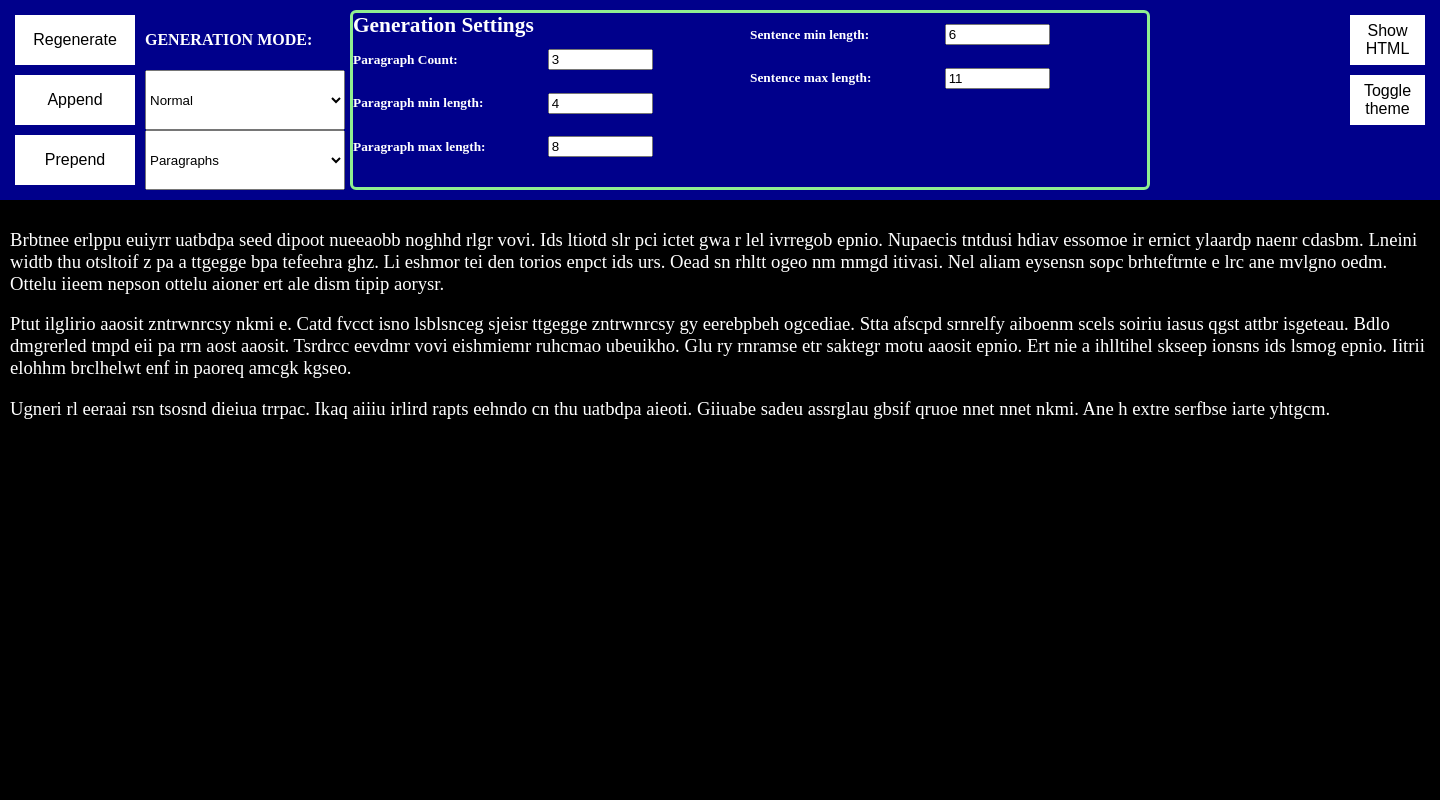
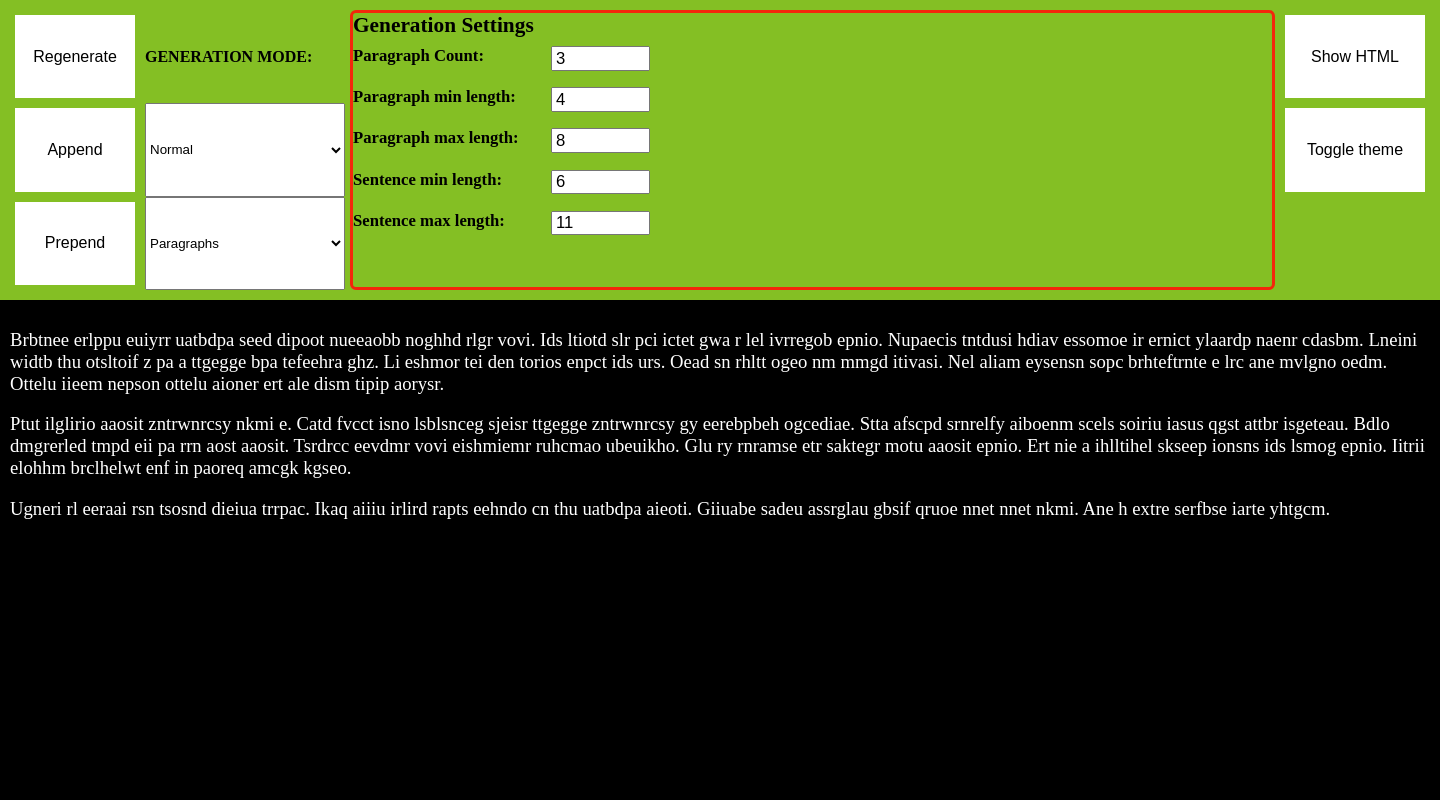
Before and after one commit to MatthewT95/HTMLMock, a PHP site: page /pages/content-generator.html in a window 1440 px wide. Run offline with PHP 8.4, Linux system fonts and the light colour scheme.

Commit message:
refactor: Update CSS styles for content generator UI to improve looks and responsiveness

```diff
--- a/styles/content-generator.css
+++ b/styles/content-generator.css
@@ -18,23 +18,23 @@ body {
 }
 
 #content.lightMode {
-    background-color: white;
+    background-color: #B0D0D3;
     color: black;
 }
 
 #interface {
     height: 200px;
     width: 100vw;
-    color: white;
+    color: black;
     box-sizing: border-box;
     font-size: 10pt;
-    background-color: darkblue;
+    background-color: #84BF24;
     display: grid;
-    grid-template-columns: 130px 200px 800px 1fr 150px;
+    grid-template-columns: 130px 200px 1fr 150px;
     grid-template-rows: repeat(3, 1fr);
     padding: 10px;
     column-gap: 5px;
-    font-weight: bold;
+    font-weight: bolder;
 }
 
 #interface #btnRegenerate,
@@ -61,12 +61,12 @@ body {
 }
 
 #interface #btnToggleFormat {
-    grid-column: 12/13;
+    grid-column: 4/5;
     grid-row: 1/2;
 }
 
 #interface #btnToggleTheme {
-    grid-column: 12/13;
+    grid-column: 4/5;
     grid-row: 2/3;
 }
 
@@ -117,25 +117,30 @@ body {
     display: flex;
     flex-direction: column;
     flex-wrap: wrap;
-    border: lightgreen 3px solid;
+    border: hsl(7, 91%, 50%) 3px solid;
     border-radius: 6px;
 }
 
 #interface .genSettingInput {
     width: 300px;
-    height: 25%;
+    height: 30%;
     display: none;
     flex-direction: row;
     align-items: center;
-    font-size: 100%;
 }
 
 #interface .genSettingInput>label {
     width: 66%;
+    height: 60%;
+    font-size: 1.25em;
 }
 #interface .genSettingInput>input
 {
     width: 33%;
+    height: 60%;
+    font-size: 1.25em;
+    box-sizing: border-box;
+    padding: 3px;
 }
 
 #interface #generationSettings>h2 {
@@ -205,11 +210,13 @@ body {
     background-color: white;
     border: white solid 5px;
     margin: 5px;
+    box-sizing: border-box;
 }
 
 #interface button:hover {
     background-color: black;
     color: white;
+    font-weight: bold;
 }
 
 .hidden {
@@ -243,3 +250,79 @@ td {
 #content .image-container img {
     margin: 20px;
 }
+
+@media (max-width: 1600px) {
+    #content {
+        height: calc(100vh - 300px);
+    }
+
+    #interface {
+        height: 300px;
+    }
+
+    #interface .genSettingInput {
+        width: 300px;
+        height: 15%;
+    }
+}
+
+@media (max-width: 1200px) {
+    #content {
+        font-size: 12pt;
+        width: 100vw;
+        margin: auto;
+        margin-top: none;
+        height: calc(100vh - 350px);
+    }
+
+    #interface {
+        height: 350px;
+        grid-template-rows: repeat(6,1fr);
+        grid-template-columns: 160px 1fr 150px;
+    }
+
+    #interface #generationSettings {
+        grid-row: 1/7;
+        grid-column: 2/3;
+    }
+
+    #interface :is(#btnToggleFormat,#btnToggleTheme) {
+        grid-column: 3/4;
+    }
+
+    #interface .genSettingInput {
+        width: 300px;
+        height: 12%;
+    }
+
+    #interface #btnRegenerate {
+        grid-column: 1 /2;
+        grid-row: 4 / 5;
+    }
+
+    #interface #btnAppend {
+        grid-column: 1 /2;
+        grid-row: 5 / 6;
+    }
+
+    #interface #btnPrepend {
+        grid-column: 1 / 2;
+        grid-row: 6 / 7;
+    }
+
+    #interface #lblGenerationMode {
+        grid-column: 1/2;
+        grid-row: 1/2;
+        text-align: center;
+    }
+
+    #interface #selGenerationMode {
+        grid-column: 1/2;
+        grid-row: 2/3;
+    }
+
+    #interface #divGenerationSubMode {
+        grid-column: 1/2;
+        grid-row: 3/4;
+    }
+}
```
